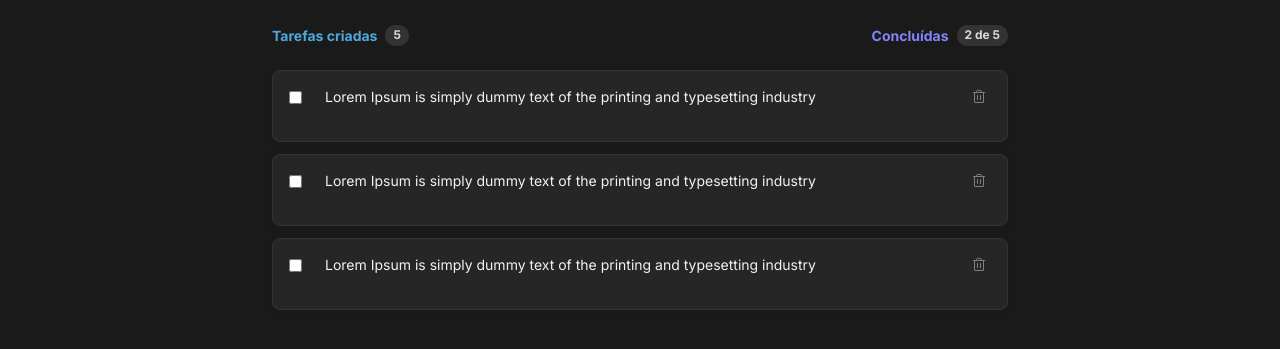
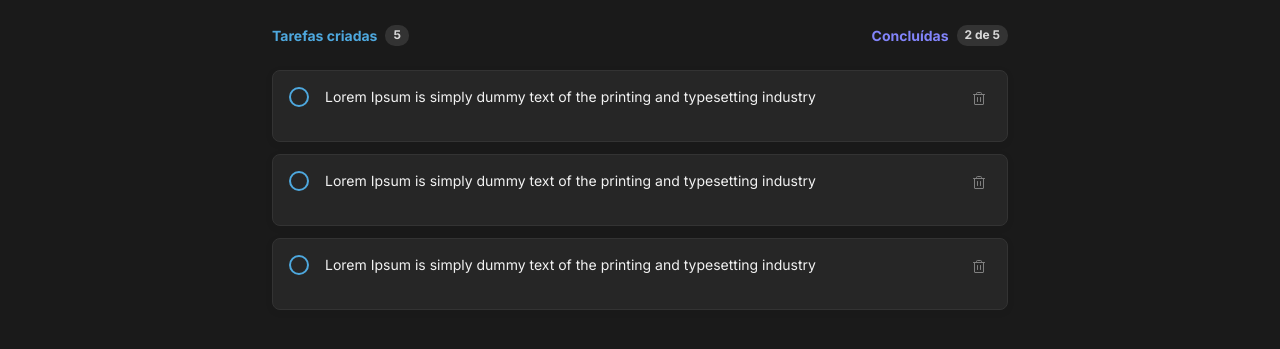
Before and after one commit to MarceloDoehnert/to-do-list-react, a React (Vite) app: page / in a window 1280 px wide. Shown: the part 293-642 px from the top of the page. Built offline with nearby package versions, Linux system fonts and the light colour scheme.

Commit message:
function task complete done

```diff
--- a/src/App.tsx
+++ b/src/App.tsx
@@ -28,13 +28,13 @@ export function App() {
       {
         id: uuidv4(),
         title: "Lorem Ipsum is simply dummy text of the printing and typesetting industry",
-        taskComplete: false
+        taskComplete: true
       },
 
       {
         id: uuidv4(),
         title: "Lorem Ipsum is simply dummy text of the printing and typesetting industry",
-        taskComplete: false
+        taskComplete: true
       }
     ]
   )
@@ -43,17 +43,20 @@ export function App() {
     const newTask = {
       id: uuidv4(),
       title: content,
-      taskComplete: false
+      taskComplete: true
     }
     setTasks([...tasks, newTask])
   }
 
-  function deleteTask(taskToDelete: object) {
-    const taskDelete = tasks.filter(task => {
-      return task !== taskToDelete
+  function selectedTask(id) {
+    const completedTask = tasks.map(task => {
+      if(task.id === id) {
+        return {id: task.id, title: task.title, taskComplete: false}
+      }else {
+        return {id: task.id, title: task.title, taskComplete: task.taskComplete}
+      }
     })
-
-    setTasks(taskDelete)
+    setTasks(completedTask)
   }
 
   return (
@@ -63,7 +66,6 @@ export function App() {
       <main>
         <Form
         onAddNewTask={addNewTask}
-        onDeleteTask={deleteTask}
         />
 
         <section className={styles.tasks_done_created}>
@@ -79,6 +81,7 @@ export function App() {
             key={task.id}
             title={task.title}
             taskComplete={task.taskComplete}
+            onSelectedTask={selectedTask}
             />
             )
           })}
--- a/src/components/Form.module.css
+++ b/src/components/Form.module.css
@@ -32,3 +32,7 @@
   line-height: 1.4;
   cursor: pointer;
 }
+
+.input_area button:hover {
+  background-color: var(--sxy-400);
+}
--- a/src/components/Form.tsx
+++ b/src/components/Form.tsx
@@ -25,7 +25,7 @@ export function Form({onAddNewTask}) {
         placeholder='Adicione uma nova tarefa'
         type="text"
         />
-        <button type="submit">Criar <PlusCircle size={38} /></button>
+        <button type="submit">Criar <PlusCircle size={22} /></button>
       </form>
     </div>
   )
--- a/src/components/Tasks.module.css
+++ b/src/components/Tasks.module.css
@@ -5,24 +5,85 @@
   padding: 1rem;
   height: 4.5rem;
   background: var(--gray-500);
-  border: 0.0625rem solid var(--gray-400);
+  border: 1px solid #333333;
   margin-bottom: 0.75rem;
   box-shadow: 0rem 0.125rem 0.5rem rgba(0, 0, 0, 0.06);
   border-radius: 0.5rem;
+  color: var(--gray-100);
+  font-size: 0.875rem;
 }
 
-.task_list input[type=checkbox]::before {
-  content: "";
-  display: block;
-  width: 1.125rem;
-  height: 1.125rem;
-
+.task_done {
+  display: grid;
+  grid-template-columns: 1.5rem auto 1.5rem;
+  grid-column-gap: 0.75rem;
+  padding: 1rem;
+  height: 4.5rem;
+  background: var(--gray-500);
+  border: 1px solid #262626;
+  margin-bottom: 0.75rem;
+  box-shadow: 0rem 0.125rem 0.5rem rgba(0, 0, 0, 0.06);
+  border-radius: 0.5rem;
+  font-size: 0.875rem;
+  text-decoration: line-through;
+  color: var(--gray-300);
 }
 
+.checkbox {
+  display: block;
+  position: relative;
+  cursor: pointer;
+}
 
-.task_list p {
-  color: var(--gray-100);
-  font-size: 0.875rem;
+.checkbox input {
+  position: absolute;
+  opacity: 0;
+  cursor: pointer;
+  height: 0;
+  width: 0;
+}
+
+.checkmark {
+  position: absolute;
+  top: 0;
+  left: 0;
+  height: 20px;
+  width: 20px;
+  border: 2px solid var(--sxy-400);
+  border-radius: 50%;
+}
+
+.checkbox:hover .checkmark {
+  background-color: var(--sxy-700);
+}
+
+.checkbox input:checked ~ .checkmark {
+  background-color: var(--indigo-700);
+  border: 2px solid var(--indigo-700);
+}
+
+.checkbox input:checked ~ .checkmark:hover {
+  background-color: var(--indigo-400);
+  border: 2px solid var(--indigo-400);
+}
+
+.checkbox .checkmark:after {
+  content: "";
+  position: absolute;
+  display: none;
+  left: 5px;
+  top: 1px;
+  width: 5px;
+  height: 10px;
+  border: solid var(--white);
+  border-width: 0 2px 2px 0;
+  -webkit-transform: rotate(45deg);
+  -ms-transform: rotate(45deg);
+  transform: rotate(45deg);
+}
+
+.checkbox input:checked ~ .checkmark:after {
+  display: block;
 }
 
 .task_list .trash {
@@ -33,3 +94,32 @@
   color: var(--gray-300);
   cursor: pointer;
 }
+
+.task_done button {
+  width: 1.5rem;
+  height: 1.5rem;
+  background: transparent;
+  border: none;
+  color: var(--gray-300);
+  cursor: pointer;
+}
+
+.task_done button:hover {
+  color: var(--red-500);
+  background: var(--gray-400);
+  border-radius: 5px;
+}
+
+.task_list button:hover {
+  color: var(--red-500);
+  background: var(--gray-400);
+  border-radius: 5px;
+}
+
+.task_done svg {
+  margin-top: 4px;
+}
+
+.task_list svg {
+  margin-top: 4px;
+}
--- a/src/components/Tasks.tsx
+++ b/src/components/Tasks.tsx
@@ -6,24 +6,25 @@ interface TasksProps {
     id: string,
     title: string,
     taskComplete: boolean,
-    onDeleteTask: (taskToDelete: object) => void
+    onSelectedTask: (id: string) => void,
 }
 
-export function Tasks({title, onDeleteTask, taskToDelete}: TasksProps) {
+export function Tasks({ id, title, taskComplete, onSelectedTask}: TasksProps) {
 
-  function handleDeleteTasks() {
-    onDeleteTask(taskToDelete)
+  function handleSelectedTask() {
+    onSelectedTask(id)
   }
 
   return (
-    <div className={styles.task_list}>
+    <div className={`${taskComplete ? styles.task_list : styles.task_done}`}>
       <label className={styles.checkbox}>
-        <input type="checkbox" />
+        <input onClick={handleSelectedTask} type="checkbox" />
+        <span className={styles.checkmark}></span>
       </label>
       <p>
         {title}
       </p>
-      <button className={styles.trash} onClick={handleDeleteTasks}><Trash size={16} /></button>
+      <button className={styles.trash}><Trash size={16} /></button>
     </div>
   )
 }
```
